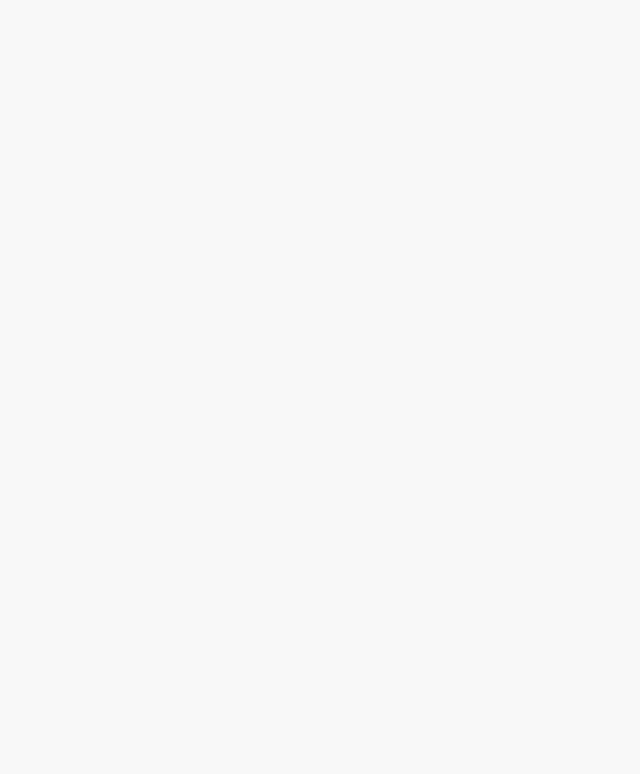
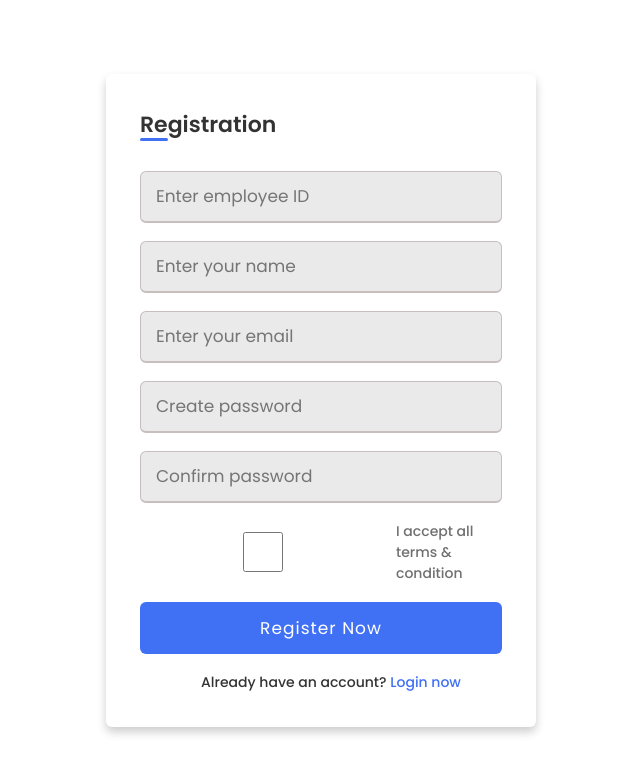
Before and after one commit to GurunathJadhav/pms-front-end, a React (Create React App) app: page /signup in a window 1280 px wide. Before the commit this address had no page. Shown: the top 774 px of the page, without its empty margins (319-959 px from the left). Built offline with nearby package versions, Linux system fonts and the light colour scheme.

Commit message:
Added sign up form

```diff
--- a/src/App.js
+++ b/src/App.js
@@ -4,6 +4,7 @@
 import HrDashboard from './components/hr/HrDashboard';
 import EmployeeDashboard from './components/employee/EmployeeDashboard';
 import ManagerDashboard from './components/manager/dashboard/ManagerDashboard';
+import Registration from './components/registration/Registration';
 
 
 
@@ -17,6 +18,7 @@
           <Route exact path="/manager-dashboard" element={<ManagerDashboard/>} />
           <Route exact path="/hr-dashboard" element={<HrDashboard/>} />
           <Route exact path="/employee-dashboard" element={<EmployeeDashboard/>} />
+          <Route exact path="/signup" element={<Registration/>} />
 
 
 
--- a/src/components/hr/HrDashboard.jsx
+++ b/src/components/hr/HrDashboard.jsx
@@ -3,7 +3,7 @@
 const HrDashboard = () => {
   return (
     <div>
-       <h1 style="color:red">Hii This is HR Dashboard</h1>
+       <h1 >Hii This is HR Dashboard</h1>
 
     </div>
   )
--- /dev/null
+++ b/src/components/registration/Registration.css
@@ -0,0 +1,95 @@
+@import url('https://fonts.googleapis.com/css?family=Poppins:400,500,600,700&display=swap');
+*{
+  margin: 0;
+  padding: 0;
+  box-sizing: border-box;
+  font-family: 'Poppins', sans-serif;
+}
+body{
+  min-height: 100vh;
+  display: flex;
+  align-items: center;
+  justify-content: center;
+  background: white;
+}
+.wrapper{
+  position: relative;
+  max-width: 430px;
+  width: 100%;
+  background: #fff;
+  padding: 34px;
+  border-radius: 6px;
+  box-shadow: 0 5px 10px rgba(0,0,0,0.2);
+}
+.wrapper h2{
+  position: relative;
+  font-size: 22px;
+  font-weight: 600;
+  color: #333;
+}
+.wrapper h2::before{
+  content: '';
+  position: absolute;
+  left: 0;
+  bottom: 0;
+  height: 3px;
+  width: 28px;
+  border-radius: 12px;
+  background: #4070f4;
+}
+.wrapper form{
+  margin-top: 30px;
+}
+.wrapper form .input-box{
+  height: 52px;
+  margin: 18px 0;
+}
+form .input-box input{
+  height: 100%;
+  width: 100%;
+  outline: none;
+  padding: 0 15px;
+  font-size: 17px;
+  font-weight: 400;
+  color: #333;
+  border: 1.5px solid #C7BEBE;
+  border-bottom-width: 2.5px;
+  border-radius: 6px;
+  transition: all 0.3s ease;
+}
+.input-box input:focus,
+.input-box input:valid{
+  border-color: #4070f4;
+}
+form .policy{
+  display: flex;
+  align-items: center;
+}
+form h3{
+  color: #707070;
+  font-size: 14px;
+  font-weight: 500;
+  margin-left: 10px;
+}
+.input-box.button input{
+  color: #fff;
+  letter-spacing: 1px;
+  border: none;
+  background: #4070f4;
+  cursor: pointer;
+}
+.input-box.button input:hover{
+  background: #0e4bf1;
+}
+form .text h3{
+ color: #333;
+ width: 100%;
+ text-align: center;
+}
+form .text h3 a{
+  color: #4070f4;
+  text-decoration: none;
+}
+form .text h3 a:hover{
+  text-decoration: underline;
+}
--- /dev/null
+++ b/src/components/registration/Registration.jsx
@@ -0,0 +1,38 @@
+import React from 'react'
+import './Registration.css'
+
+const Registration = () => {
+  return (
+    <div className="wrapper">
+    <h2>Registration</h2>
+    <form action="#">
+    <div className="input-box">
+        <input type="text" placeholder="Enter employee ID" required/>
+      </div>
+      <div className="input-box">
+        <input type="text" placeholder="Enter your name" required/>
+      </div>
+      <div className="input-box">
+        <input type="text" placeholder="Enter your email" required/>
+      </div>
+      <div className="input-box">
+        <input type="password" placeholder="Create password" required/>
+      </div>
+      <div className="input-box">
+        <input type="password" placeholder="Confirm password" required/>
+      </div>
+      <div className="policy">
+        <input type="checkbox"/>
+        <h3>I accept all terms & condition</h3>
+      </div>
+      <div className="input-box button">
+        <input type="Submit" value="Register Now"/>
+      </div>
+      <div className="text">
+        <h3>Already have an account? <a href="#">Login now</a></h3>
+      </div>
+    </form>
+  </div>)
+}
+
+export default Registration
```
Also changed, not shown: 1 other file (tests, documents, lock files or other folders).
